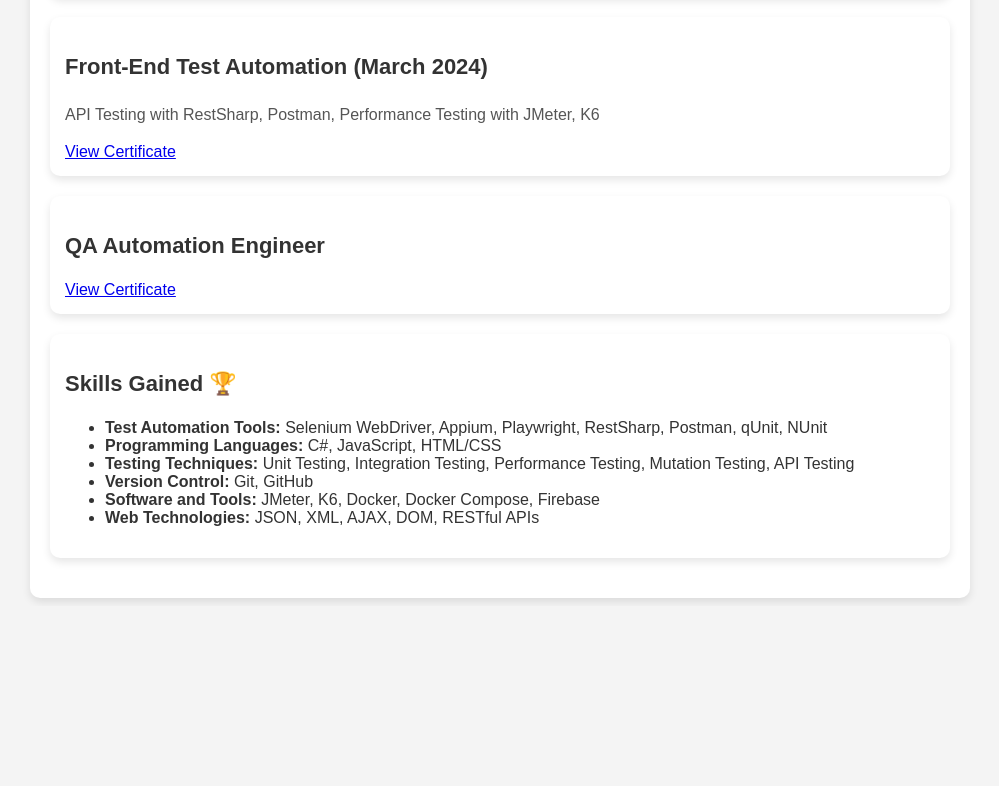
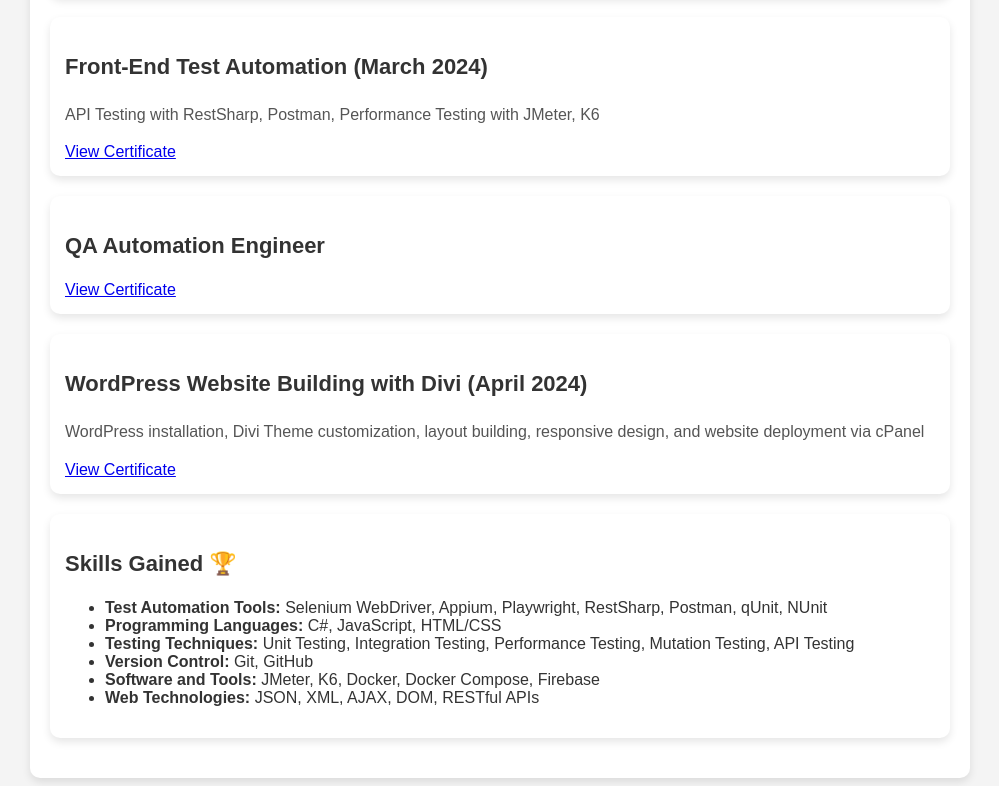
Before and after one commit to StefaniaStefanova/My-Resume, a plain HTML site: page education.html in a window 1280 px wide. Shown: the part 1512-2298 px from the top of the page, without its empty margins (140-1139 px from the left). Before the commit the page ends 2118 px from the top, so only its background shows below. Drawn offline with Linux system fonts and the light colour scheme.

Commit message:
Update education.html

```diff
--- a/education.html
+++ b/education.html
@@ -137,6 +137,11 @@
             <h3>QA Automation Engineer</h3>
         <a href="https://softuni.bg/certificates/details/225975/0b0625ad" target="_blank">View Certificate</a>
         </div>
+        <div class="course">
+    <h3>WordPress Website Building with Divi (April 2024)</h3>
+    <p>WordPress installation, Divi Theme customization, layout building, responsive design, and website deployment via cPanel</p>
+    <a href="https://softuni.bg/certificates/details/[ТУК-ЛИНК-КЪМ-СЕРТИФИКАТА]" target="_blank">View Certificate</a>
+</div>
 
         <!-- Skills Section -->
         <div class="skills">
```
